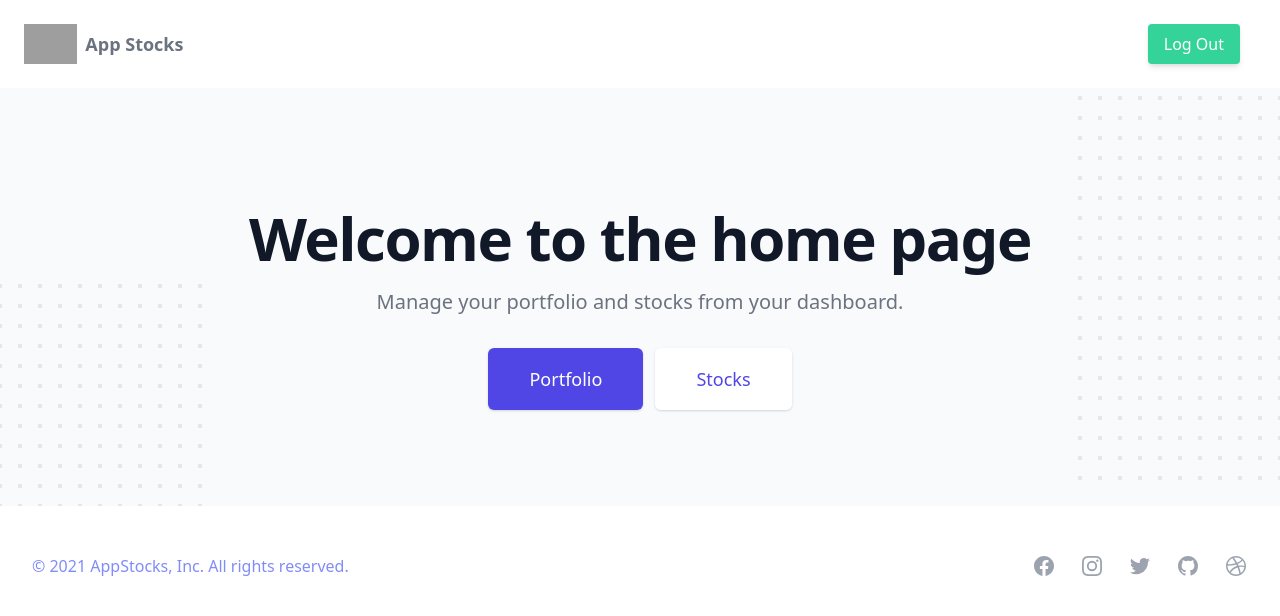
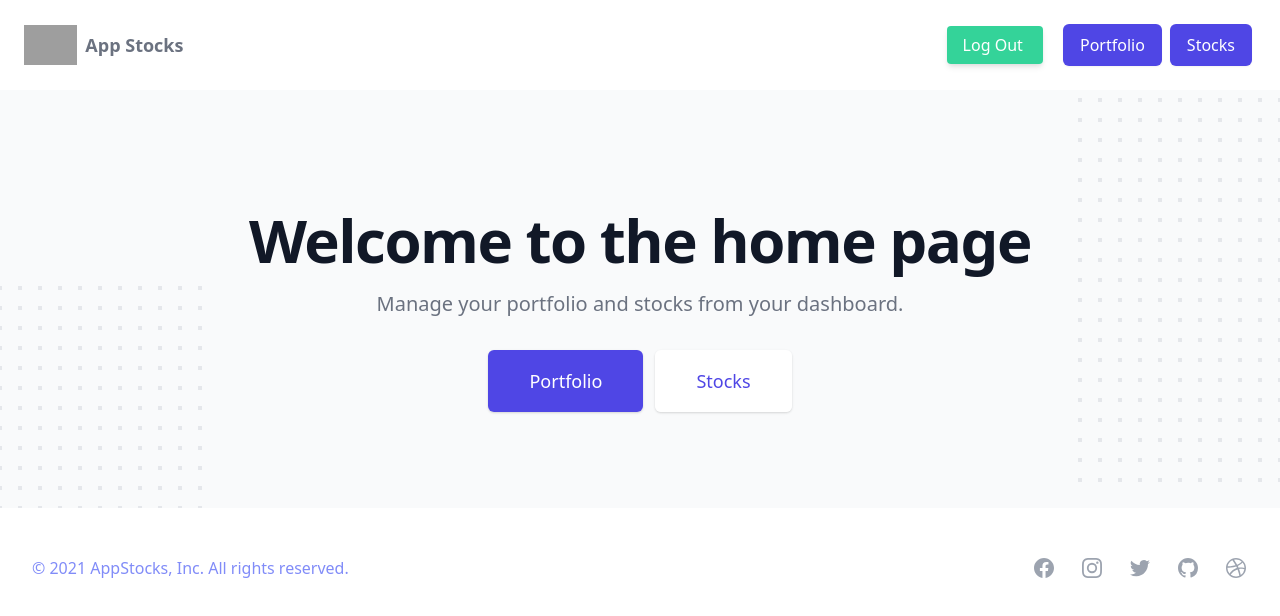
Before and after one commit to kuldeeprec/viewjs, a Vue app in the folder frontend/: page /#/ in a window 1280 px wide. Shown: the top 616 px of the page. Built offline with nearby package versions, Linux system fonts and the light colour scheme; no server answers; sample sign-in values are in the browser's storage; grey boxes are pictures that could not be loaded; what vue-tailwind would draw is missing.

Commit message:
feat: layout changes in portfolio details page

```diff
--- a/frontend/src/components/common/header.vue
+++ b/frontend/src/components/common/header.vue
@@ -3,22 +3,53 @@
     <div class="flex justify-between items-center px-4 py-6 sm:px-6 md:justify-start md:space-x-10">
       <div class="flex justify-between items-center">
         <a href="#" class="flex">
-          <img class="h-8 w-auto sm:h-10" src="https://raw.githubusercontent.com/aleksandryackovlev/openapi-mock-express-middleware/master/assets/express-logo.png" alt="">
+          <img
+            class="h-8 w-auto sm:h-10"
+            src="https://raw.githubusercontent.com/aleksandryackovlev/openapi-mock-express-middleware/master/assets/express-logo.png"
+            alt=""
+          />
         </a>
-        <router-link :to="{name: 'Dashboard'}" class="font-semibold text-gray-500 mx-2 text-lg cursor-pointer">
+        <router-link
+          :to="{ name: 'Dashboard' }"
+          class="font-semibold text-gray-500 mx-2 text-lg cursor-pointer"
+        >
           App Stocks
         </router-link>
       </div>
       <div class="md:flex-1">
         <div class="flex items-center justify-end md:ml-12">
-          <a v-if="checkUserLoggedIn" class="text-base font-medium bg-green-400 hover:bg-green-700 shadow-md rounded py-2 px-4 text-white mx-4 cursor-pointer" @click.prevent="logOutFunction">
-            Log Out
-          </a>
+          <div v-if="checkUserLoggedIn">
+            <a
+              class="text-base font-medium bg-green-400 hover:bg-green-700 shadow-md rounded py-2 px-4 text-white mx-4 cursor-pointer"
+              @click.prevent="logOutFunction"
+            >
+              Log Out
+            </a>
+            <router-link
+              :to="{ name: 'Portfolio' }"
+              class="mx-1 inline-flex items-center justify-center px-4 py-2 border border-transparent rounded-md shadow-sm text-base font-medium text-white bg-indigo-600 hover:bg-indigo-700"
+            >
+              Portfolio
+            </router-link>
+            <router-link
+              :to="{ name: 'StockList' }"
+              class="mx-1 inline-flex items-center justify-center px-4 py-2 border border-transparent rounded-md shadow-sm text-base font-medium text-white bg-indigo-600 hover:bg-indigo-700"
+            >
+              Stocks
+            </router-link>
+          </div>
+
           <div v-else>
-            <router-link :to="{name: 'Login'}" class="ml-8 inline-flex items-center justify-center px-4 py-2 border border-transparent rounded-md shadow-sm text-base font-medium text-white bg-indigo-600 hover:bg-indigo-700">
+            <router-link
+              :to="{ name: 'Login' }"
+              class="ml-8 inline-flex items-center justify-center px-4 py-2 border border-transparent rounded-md shadow-sm text-base font-medium text-white bg-indigo-600 hover:bg-indigo-700"
+            >
               Sign in
             </router-link>
-            <router-link :to="{name: 'Register'}" class="ml-8 inline-flex items-center justify-center px-4 py-2 border border-transparent rounded-md shadow-sm text-base font-medium text-white bg-indigo-600 hover:bg-indigo-700">
+            <router-link
+              :to="{ name: 'Register' }"
+              class="ml-8 inline-flex items-center justify-center px-4 py-2 border border-transparent rounded-md shadow-sm text-base font-medium text-white bg-indigo-600 hover:bg-indigo-700"
+            >
               Sign up
             </router-link>
           </div>
@@ -28,19 +59,19 @@
   </div>
 </template>
 <script>
-import { mapActions } from 'vuex';
-import * as authTypes from '../../store/modules/auth/auth-types';
+import { mapActions } from "vuex";
+import * as authTypes from "../../store/modules/auth/auth-types";
 
 export default {
-  name: 'HeaderComponent',
+  name: "HeaderComponent",
   computed: {
     checkUserLoggedIn() {
-      const storedToken = localStorage.getItem('Token');
+      const storedToken = localStorage.getItem("Token");
       if (storedToken) {
         return true;
       }
       return false;
-    },
+    }
   },
   methods: {
     ...mapActions({
@@ -49,6 +80,6 @@ export default {
     async logOutFunction() {
       this.getLogoutAction();
     }
-  },
+  }
 };
 </script>
--- a/frontend/src/components/portfolio/portfolio-detail.vue
+++ b/frontend/src/components/portfolio/portfolio-detail.vue
@@ -1,20 +1,26 @@
 <template>
   <div>
-    <p>
-        Portfolio Detail {{ portfolio }}
+    <p class="text-center my-3 text-gray-700 font-semibold">
+      {{ portfolio.description }}
     </p>
+    <stock-list :stocks="portfolio.stocks" class="mx-auto px-2 py-4" />
   </div>
 </template>
 
 <script>
+import StockList from '../stock/stock-list.vue';
+
 export default {
-  name: 'PortfolioDetailComponent',
+  name: "PortfolioDetailComponent",
   props: {
     portfolio: {
       type: Object,
       required: true,
-      default: null,
-    },
+      default: null
+    }
   },
+  components: {
+    StockList
+  }
 };
 </script>
--- a/frontend/src/components/stock/stock-detail.vue
+++ b/frontend/src/components/stock/stock-detail.vue
@@ -19,7 +19,7 @@
         </button>
       </div>
     </div>
-    <p class="text-center text-2xl text-gray-500 underline my-3">
+    <p class="text-center text-2xl text-gray-500 underline my-5">
       {{ stock.relatedPortfolio.name }}
     </p>
     <div class="flex bg-green-500 justify-between items-center shadow-md px-3 py-2 my-3">
@@ -66,10 +66,10 @@
     </div>
     <div class="flex justify-between my-3">
       <p class="text-blue-800">
-        <span class="text-xl font-semibold text-blue-500 mr-2">Create Date</span> {{ stock.createdAt | dateToHumanShort }}
+        Created on {{ stock.createdAt | dateToHumanShort }}
       </p>
       <p class="text-blue-800">
-        <span class="text-xl font-semibold text-blue-500 mr-2">Update Date</span> {{ stock.updatedAt | dateToHumanShort }}
+        Updated on {{ stock.updatedAt | dateToHumanShort }}
       </p>
     </div>
   </div>
--- a/frontend/src/views/portfolio/create.vue
+++ b/frontend/src/views/portfolio/create.vue
@@ -1,33 +1,31 @@
 <template>
   <span>
-      <p class="text-center my-2 text-3xl font-semibold text-blue-700">
-          CREATE PORTFOLIO
-      </p>
-      <div class="mx-auto my-3 md:w-1/2">
-        <create-portfolio-form @createPortfolio="createPortfolio" />
-      </div>
+    <p class="text-center my-2 text-3xl font-semibold text-blue-700">
+      CREATE PORTFOLIO
+    </p>
+    <div class="mx-auto my-3 md:w-1/2">
+      <create-portfolio-form @createPortfolio="createPortfolio" @cancel="navigateBack" />
+    </div>
   </span>
 </template>
 
 <script>
-import { mapActions } from 'vuex';
-import * as portfolioTypes from '../../store/modules/portfolio/portfolio-types';
-import CreatePortfolioForm from '../../components/portfolio/portfolio-form.vue'
+import { mapActions } from "vuex";
+import * as portfolioTypes from "../../store/modules/portfolio/portfolio-types";
+import CreatePortfolioForm from "../../components/portfolio/portfolio-form.vue";
 
 export default {
-  name: 'CreatePortfolioPage',
+  name: "CreatePortfolioPage",
   components: {
-    CreatePortfolioForm,
-  },
-  data() {
-    return {
-
-    };
+    CreatePortfolioForm
   },
   methods: {
     ...mapActions({
       createPortfolio: portfolioTypes.CREATE_PORTFOLIO_ACTION
     }),
-  },
+    navigateBack() {
+      this.$router.go(-1);
+    }
+  }
 };
 </script>
--- a/frontend/src/views/portfolio/detail.vue
+++ b/frontend/src/views/portfolio/detail.vue
@@ -1,7 +1,7 @@
 <template>
   <span>
     <p class="text-blue-700 text-2xl text-center font-semibold my-3">
-      PORTFOLIO DETAIL
+      {{ singlePortfolio.name }}
     </p>
     <div class="flex justify-center items-center">
       <t-button @click.prevent="openDeleteModal" class="my-3 mx-1">
--- a/frontend/vue.config.js
+++ b/frontend/vue.config.js
@@ -5,7 +5,7 @@ module.exports = {
     pages: {
       index: {
         entry: 'src/main.js',
-        title: 'Express Auth in Vue',
+        title: 'App Stocks',
       },
     },
     publicPath: '',
```
Also changed, not shown: 1 other file (tests, documents, lock files or other folders).
